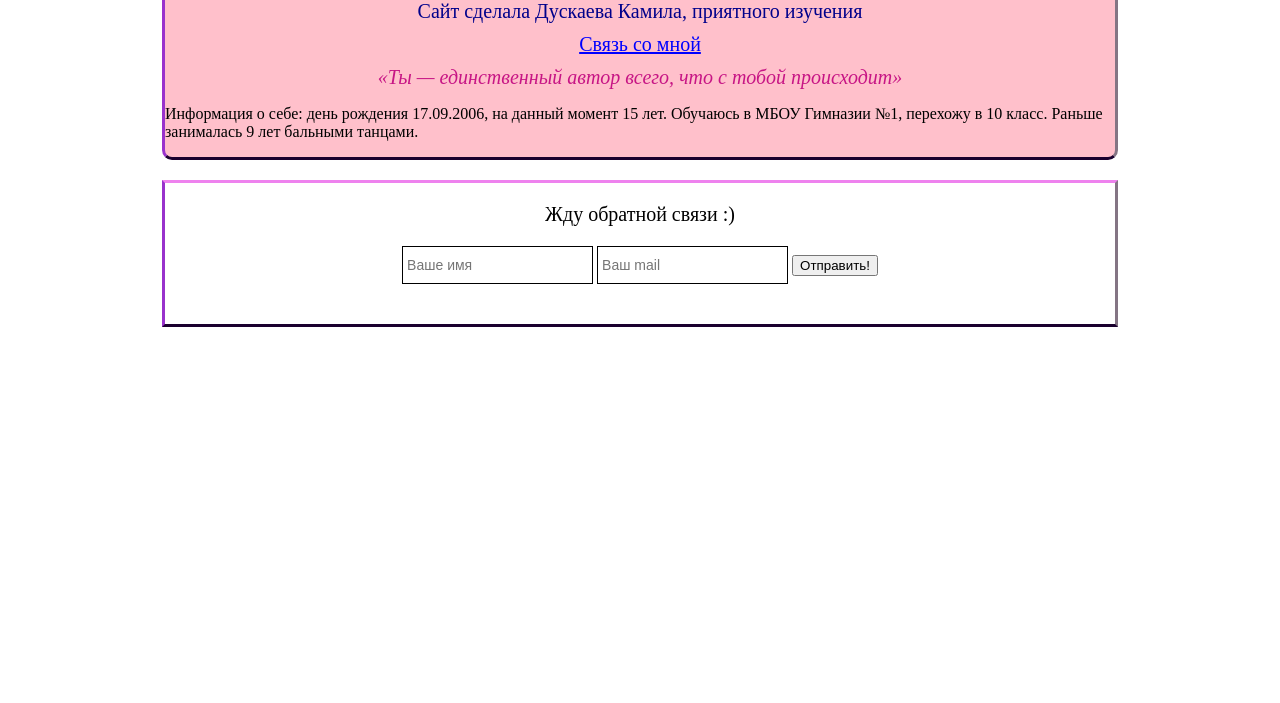
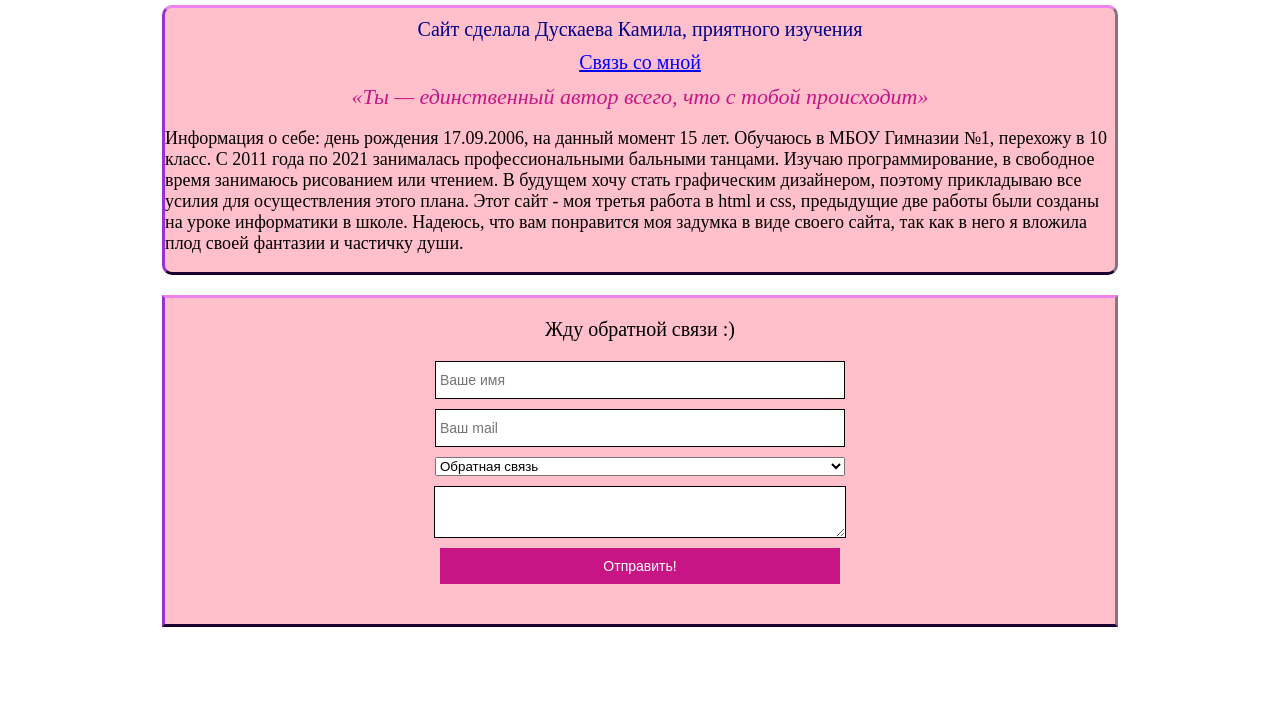
Before and after one commit to kzjxjzk/lms-2, a plain HTML site: page index.html in a window 1280 px wide. Shown: the part 97-800 px from the top of the page. Drawn offline with Linux system fonts and the light colour scheme.

Commit message:
сайтик

```diff
--- a/index.html
+++ b/index.html
@@ -1,18 +1,20 @@
 <!DOCTYPE html>
-<html>
+<html style="html">
 	<body>
 	<head>
 	<link href="style.css" rel="stylesheet"/>
+	<img src="pic.jpg" class="background" />
 	<title>Проект</title>
 	<meta charset="utf-8">
 	</head>
+	</body>
 	<body>
+	<h1 class="h1">Плод творчества, рождённый из мучений бесконечных дней</h1>
 		<div class="header container">
-			<h1 class="h1">Плод творчества, рождённый из мучений бесконечных дней</h1>
-			<p style="margin:0;">Сайт сделала Дускаева Камила, приятного изучения</p>
+			<p style="margin: 10px;">Сайт сделала Дускаева Камила, приятного изучения</p>
 			<a class="link" href="mailto:kamila.duskaeva@mail.ru">Связь со мной</a>
 			<i class="name">«Ты — единственный автор всего, что с тобой происходит»</i>
-			<p class="text">Информация о себе: день рождения 17.09.2006, на данный момент 15 лет. Обучаюсь в МБОУ Гимназии №1, перехожу в 10 класс. Раньше занималась 9 лет бальными танцами.</p>
+			<p class="text">Информация о себе: день рождения 17.09.2006, на данный момент 15 лет. Обучаюсь в МБОУ Гимназии №1, перехожу в 10 класс. С 2011 года по 2021 занималась профессиональными бальными танцами. Изучаю программирование, в свободное время занимаюсь рисованием или чтением. В будущем хочу стать графическим дизайнером, поэтому прикладываю все усилия для осуществления этого плана. Этот сайт - моя третья работа в html и css, предыдущие две работы были созданы на уроке информатики в школе. Надеюсь, что вам понравится моя задумка в виде своего сайта, так как в него я вложила плод своей фантазии и частичку души.</p>
 		</div>
 		<div class="feedback container">
 			<p class="kill">Жду обратной связи :)</p>
@@ -20,6 +22,13 @@
 			<form class="form">
 				<input class="form_input" placeholder= "Ваше имя" type="text" />
 				<input class="form_input" placeholder= "Ваш mail" type="text" />
+				<select class="select">
+					<option disabled> Форма сообщения</option>
+					<option>Обратная связь</option>
+					<option>Позвони мне</option>
+					<option>Поддержка</option>
+				</select>
+				<textarea class="area"></textarea>
 				<button class="form_button">Отправить!</button>
 			</form>
 		</div>
--- a/style.css
+++ b/style.css
@@ -12,15 +12,16 @@
 .h1 {
 	color:#8B008B;
 	font-size: 30px;
+	text-align: center;
 }
 .text {
 	color:#000000;
-	font-size: 16px;
+	font-size: 18px;
 	text-align: left;
 }
 .name {
 	color: #C71585;
-	font-size: 20px;
+	font-size: 22px;
 }
 .link {
 	color: #0000ff;
@@ -37,13 +38,17 @@
 	text-align: center;
 	margin: 20px auto;
 	padding-bottom: 40px;
+	background-color: #FFC0CB;
 }
 .form {
 	text-align:center;
 }
 .form_input {
-	width: 500 px;
 	background: white;
+	width: 400px;
+	display: block;
+	margin: auto;
+	margin-bottom: 10px;
 	border: 1px solid;
 	font-size: 14px;
 	padding: 10px 4px;
@@ -51,3 +56,34 @@
 .kill {
 	font-size: 20px;
 }
+.form_button {
+	width: 400px;
+	background: #C71585;
+	padding: 10px;
+	font-size: 14px;
+	border:0;
+	color: white;
+}
+.area {
+	width: 390px;
+	display: block;
+	margin: auto;
+	margin-bottom: 10px;
+	padding: 10px;
+	border: 1px solid;
+}
+.select {
+	width: 410px;
+	display: block;
+	margin: auto;
+	margin-bottom: 10px;
+}
+.img.background {
+	min-height: 100%;
+	min-width: 640px;
+	width: 100%;
+	height: auto;
+	position: fixed;
+	top: 0;
+	left: 0;
+}
```
Also changed, not shown: 1 other file.
